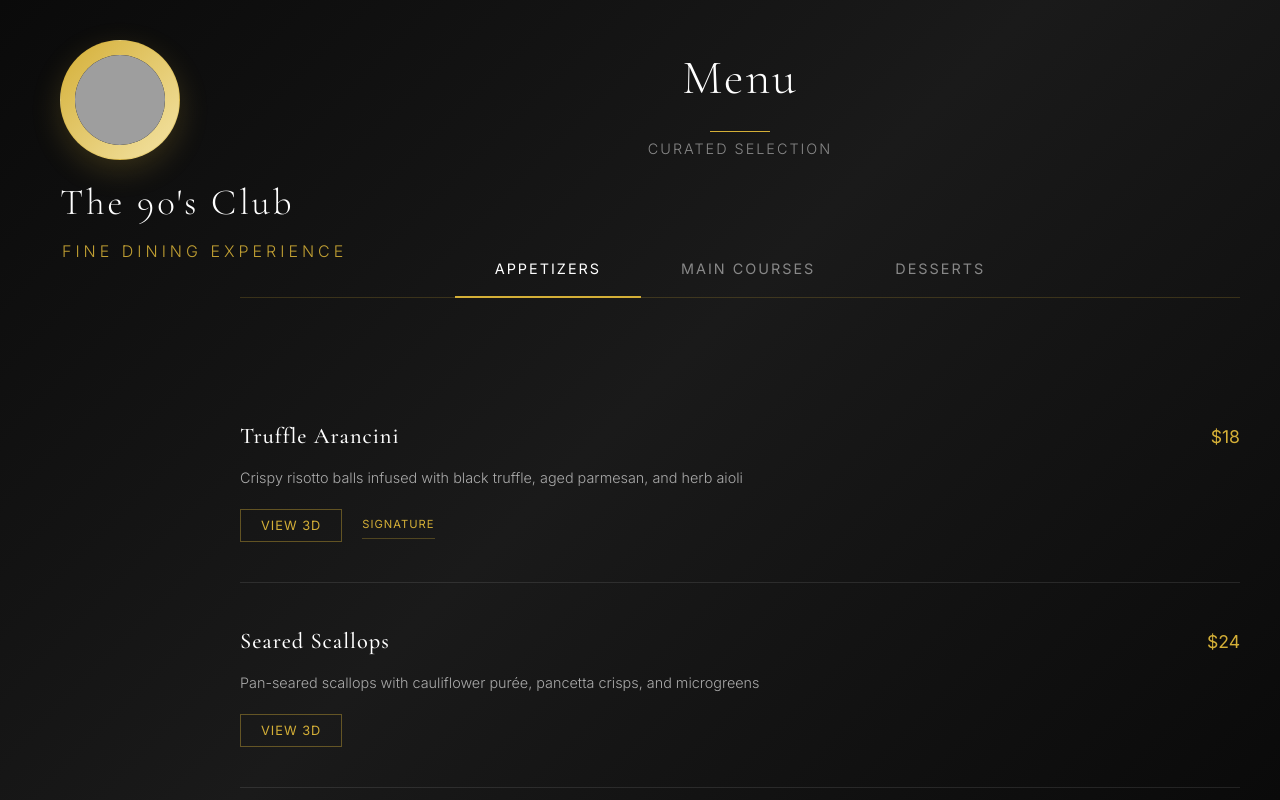
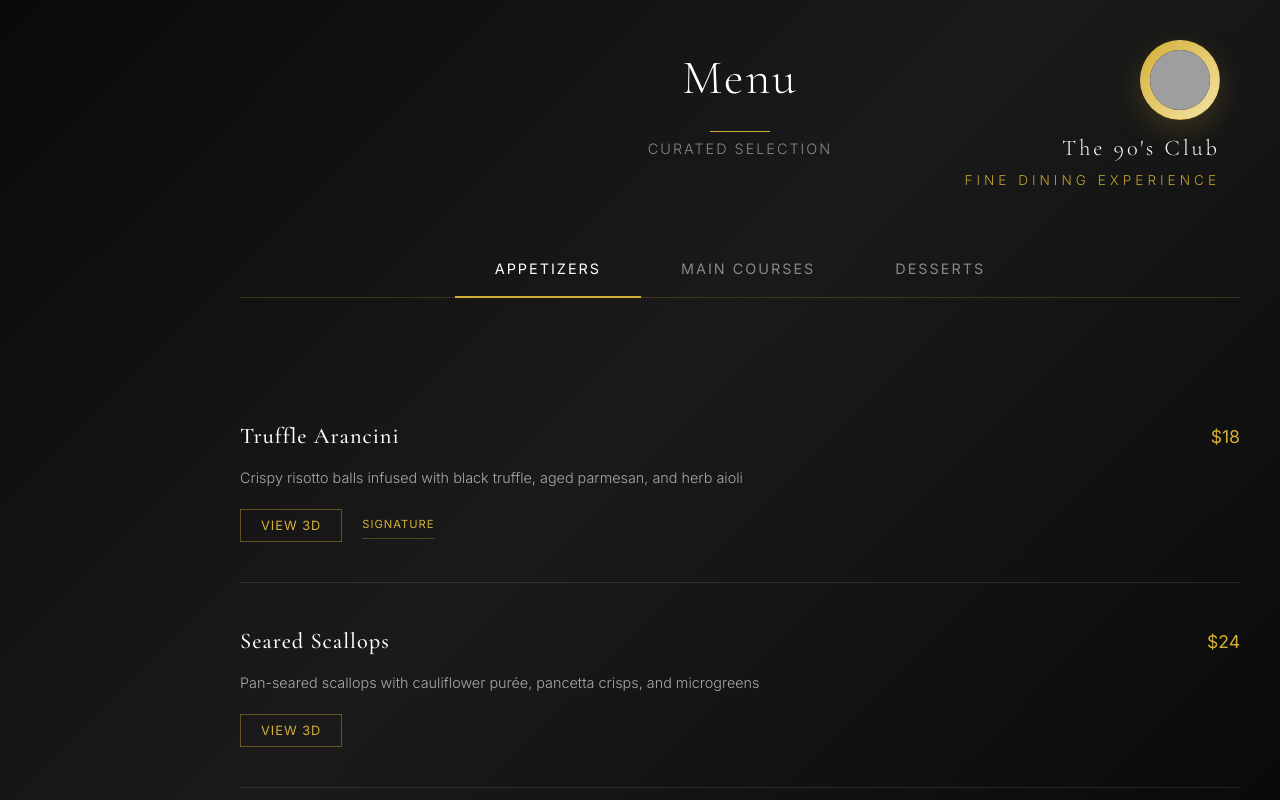
Before and after one commit to yashasvidesh03-cmd/New-website, a plain HTML site: page index.html in a window 1280 px wide. Drawn offline with nearby package versions, Linux system fonts and the light colour scheme; grey boxes are pictures that could not be loaded.

Commit message:
Update index.html

```diff
--- a/index.html
+++ b/index.html
@@ -33,27 +33,27 @@
     .logo-bar {
       position: fixed;
       top: 40px;
-      left: 50%;
-      transform: translateX(-50%);
+      right: 60px;
+      transform: none;
       z-index: 1100;
       display: flex;
       flex-direction: column;
-      align-items: center;
+      align-items: flex-end;
       transition:
-        left 1s cubic-bezier(0.77,0,0.18,1),
+        right 1s cubic-bezier(0.77,0,0.18,1),
         top 1s cubic-bezier(0.77,0,0.18,1),
         transform 1s cubic-bezier(0.77,0,0.18,1);
     }
-    .logo-bar.moved-left {
-      left: 60px;
+    .logo-bar.moved-right {
+      right: 60px;
       top: 40px;
       transform: none;
-      align-items: flex-start;
+      align-items: flex-end;
     }
     .logo-main {
-      width: 120px;
-      height: 120px;
-      margin-bottom: 14px;
+      width: 80px;
+      height: 80px;
+      margin-bottom: 10px;
       background: linear-gradient(135deg, #d4af37 0%, #f4e4a6 100%);
       border-radius: 50%;
       display: flex;
@@ -64,8 +64,8 @@
       overflow: hidden;
     }
     .logo-main img {
-      width: 90px;
-      height: 90px;
+      width: 60px;
+      height: 60px;
       border-radius: 50%;
       object-fit: cover;
       display: block;
@@ -73,22 +73,22 @@
     }
     .main-title {
       font-family: "Cormorant Garamond", serif;
-      font-size: 2.3rem;
+      font-size: 1.4rem;
       font-weight: 300;
       color: #fff;
       letter-spacing: 3px;
-      margin-bottom: 6px;
-      text-align: center;
+      margin-bottom: 4px;
+      text-align: right;
     }
     .subtitle {
-      font-size: 1rem;
+      font-size: 0.85rem;
       color: #d4af37;
       opacity: 0.9;
       font-weight: 300;
       letter-spacing: 4px;
       text-transform: uppercase;
-      margin-left: 2px;
-      text-align: center;
+      margin-left: 0;
+      text-align: right;
     }
     .menu-full {
       position: fixed;
@@ -304,10 +304,10 @@
 
     @media (max-width: 768px) {
       .main-title { font-size: 1.4rem; }
-      .logo-bar { top: 12px; }
-      .logo-bar.moved-left { left: 15px; top: 8px; }
-      .logo-main { width: 70px; height: 70px; margin-bottom: 8px; }
-      .logo-main img { width: 56px; height: 56px; }
+      .logo-bar { top: 12px; right: 15px; }
+      .logo-bar.moved-right { right: 15px; top: 8px; }
+      .logo-main { width: 50px; height: 50px; margin-bottom: 6px; }
+      .logo-main img { width: 40px; height: 40px; }
       .menu-full { padding-left: 0; }
       .container { padding: 10px 4vw 80px 4vw; }
       .section-header, .section-title { margin-bottom: 28px !important; }
@@ -499,6 +499,7 @@
       </div>
     </div>
   </div>
+
   <script type="module" src="https://unpkg.com/@google/model-viewer/dist/model-viewer.min.js"></script>
   <script>
     function showCategory(category) {
@@ -558,14 +559,12 @@
 
     // Splash and menu animation
     window.onload = function () {
+      const logoBar = document.getElementById("logoBar");
+      const menuFull = document.getElementById("menuFull");
+      logoBar.classList.add("moved-right");
       setTimeout(() => {
-        const logoBar = document.getElementById("logoBar");
-        const menuFull = document.getElementById("menuFull");
-        logoBar.classList.add("moved-left");
-        setTimeout(() => {
-          menuFull.classList.add("active");
-        }, 1000); // Menu fade in after logo moves (1s for smooth effect)
-      }, 2000); // Logo center display 2 seconds
+        menuFull.classList.add("active");
+      }, 1000); // Menu fade in after logo moves (smooth effect)
     };
   </script>
 </body>
```
